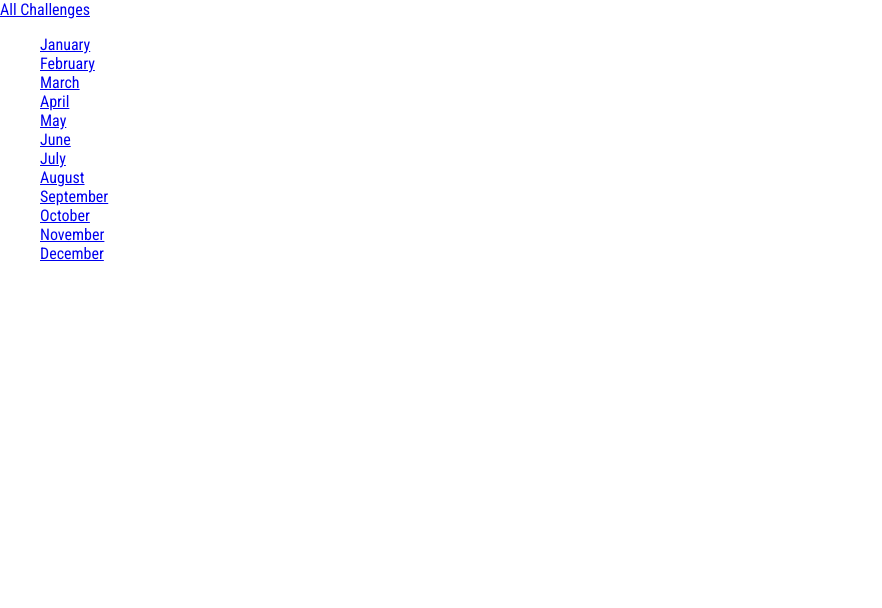
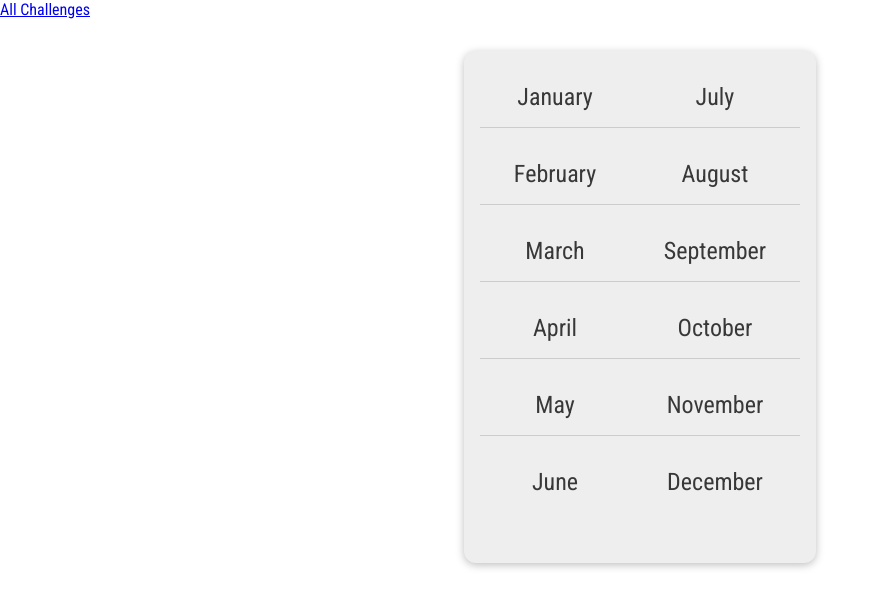
Before and after one commit to ArmanAla/django_Templates-StaticFiles, a Django app: page /challenges/ in a window 1280 px wide. Shown: the top 608 px of the page, without its empty margins (0-882 px from the left). Run offline with Django 4.2, Linux system fonts and the light colour scheme.

Commit message:
all of needed styles were added to challenges.css

```diff
--- a/monthly_challenges/challenges/static/challenges/challenges.css
+++ b/monthly_challenges/challenges/static/challenges/challenges.css
@@ -1,3 +1,37 @@
-ul{
+ul {
     list-style: none;
-}
+    margin: 2rem auto;
+    width: 90%;
+    max-width: 20rem;
+    box-shadow: 0 2px 8px rgba(0, 0, 0, 0.26);
+    padding: 1rem;
+    border-radius: 12px;
+    display: flex;
+    flex-direction: column;
+    flex-wrap: wrap;
+    height: 30rem;
+    background-color: #eeeeee;
+  }
+
+  li {
+    margin: 1rem 0;
+    text-align: center;
+    font-size: 1.5rem;
+    border-bottom: 1px solid #ccc;
+    padding-bottom: 1rem;
+  }
+
+  li:last-of-type,
+  li:nth-of-type(6) {
+    border-bottom: none;
+  }
+
+  li a {
+    text-decoration: none;
+    color: #383838;
+  }
+
+  li a:hover,
+  li a:active {
+    color: #7e0154;
+  }
```
